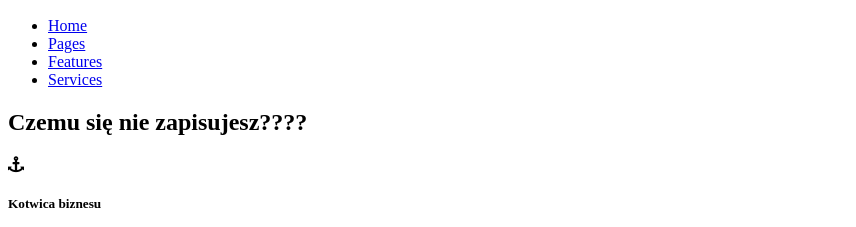
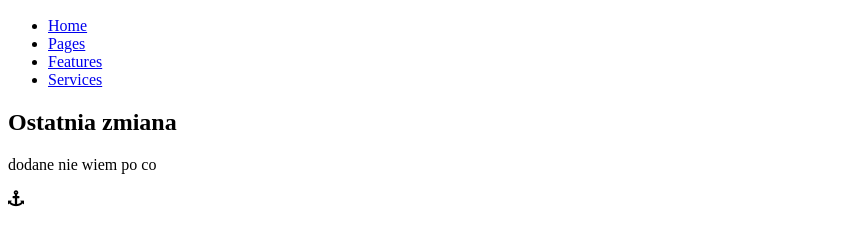
Before and after one commit to MichaelKaniut/nauka-gita, a plain HTML site: page index.html in a window 1280 px wide. Shown: the part 41-268 px from the top of the page, without its empty margins (0-856 px from the left). Drawn offline with nearby package versions, Linux system fonts and the light colour scheme; files that its build step writes are made by us from their sources.

Commit message:
Change h1, add content

```diff
--- a/index.html
+++ b/index.html
@@ -23,8 +23,9 @@
         <main>
             <section class="hero">
                 <div class="slogan">
-                    <h1>Czemu się nie zapisujesz????</h1>
+                    <h1>Ostatnia zmiana</h1>
                 </div>
+		<p> dodane nie wiem po co</p>
             </section>
             <section class="container part3">
                 <div class="row znaki">
```
